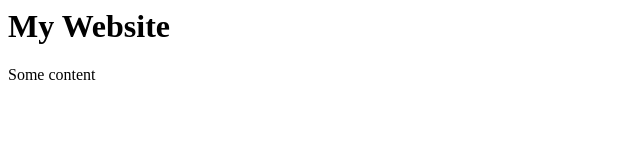
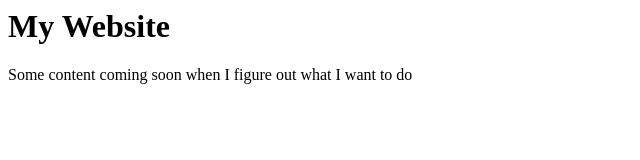
Before and after one commit to AJLara0/AJLara10.github.io, a plain HTML site: page index.html in a window 1280 px wide. Shown: the whole page, without its empty margins (0-640 px from the left). Drawn offline with Linux system fonts and the light colour scheme.

Commit message:
Update index.html

```diff
--- a/index.html
+++ b/index.html
@@ -1,2 +1,2 @@
 <h1> My Website</h1>
-<p>Some content</p>
+<p>Some content coming soon when I figure out what I want to do</p>
```
